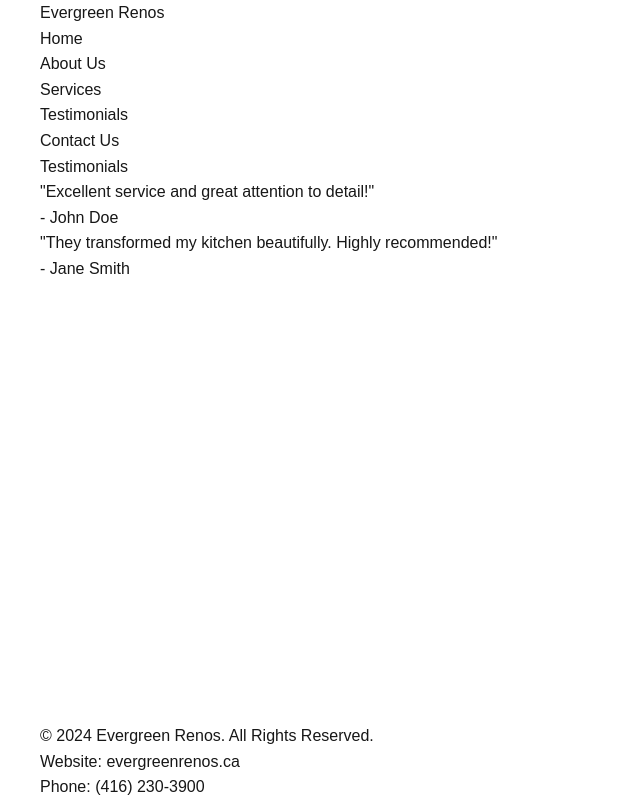
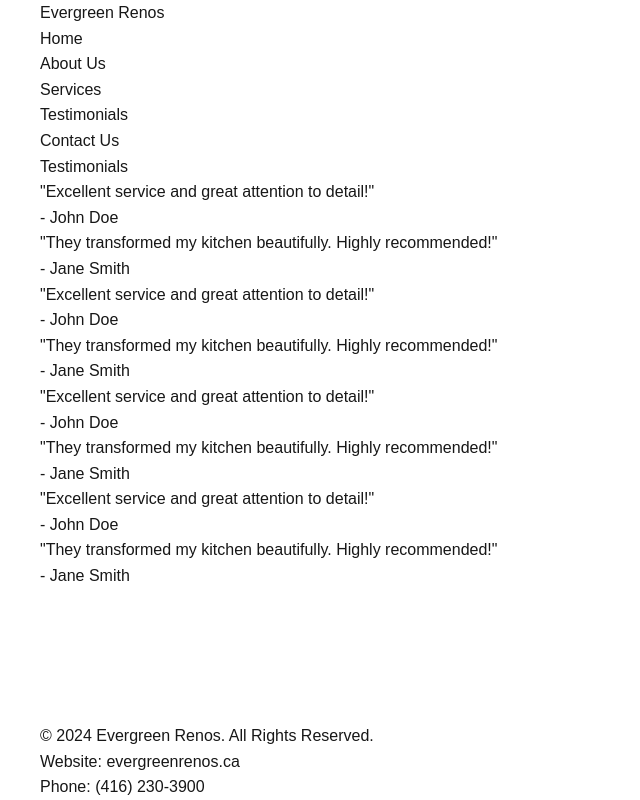
Before and after one commit to kianis4/evergreen-renos, a Next.js app: page /testimonials in a window 1280 px wide. Shown: the whole page, without its empty margins (0-640 px from the left). Built offline with nearby package versions, Linux system fonts and the light colour scheme.

Commit message:
Updated testimonials

```diff
--- a/src/app/testimonials/page.tsx
+++ b/src/app/testimonials/page.tsx
@@ -1,6 +1,12 @@
 import TestimonialCard from '../components/TestimonialCard';
 
 const testimonials = [
+  { name: 'John Doe', feedback: 'Excellent service and great attention to detail!' },
+  { name: 'Jane Smith', feedback: 'They transformed my kitchen beautifully. Highly recommended!' },
+  { name: 'John Doe', feedback: 'Excellent service and great attention to detail!' },
+  { name: 'Jane Smith', feedback: 'They transformed my kitchen beautifully. Highly recommended!' },
+  { name: 'John Doe', feedback: 'Excellent service and great attention to detail!' },
+  { name: 'Jane Smith', feedback: 'They transformed my kitchen beautifully. Highly recommended!' },
   { name: 'John Doe', feedback: 'Excellent service and great attention to detail!' },
   { name: 'Jane Smith', feedback: 'They transformed my kitchen beautifully. Highly recommended!' },
 ];
```
